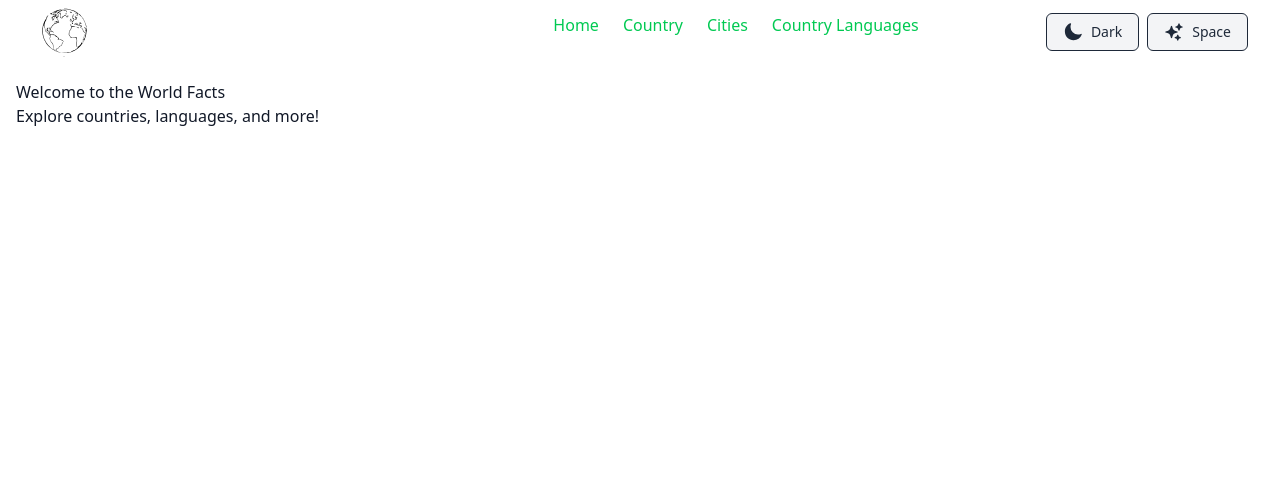
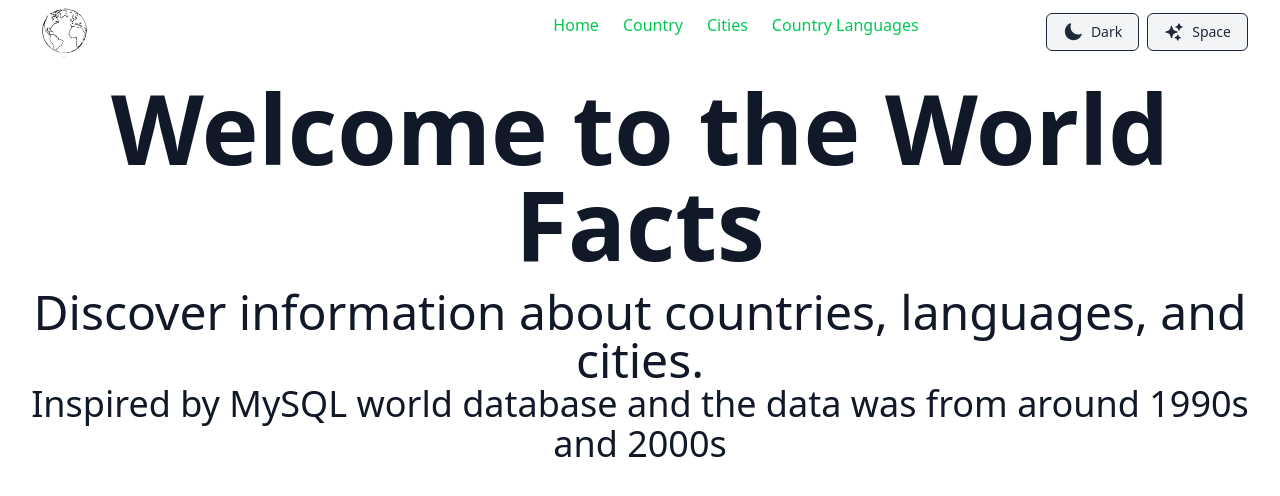
Before and after one commit to mcmnyages/WORLD_MySQL, a React (Vite) app in the folder frontend-react/: page / in a window 1280 px wide. Shown: the top 496 px of the page. Built offline with nearby package versions, Linux system fonts and the light colour scheme; no server answers.

Commit message:
feat: enhance LandingPage layout with improved styling and content

```diff
--- a/frontend-react/src/pages/LandingPage.tsx
+++ b/frontend-react/src/pages/LandingPage.tsx
@@ -2,10 +2,11 @@
 
 export default function LandingPage(){
     return(
-        <div className="landing-page">
-            <h1>Welcome to the World Facts</h1>
-            <p>Explore countries, languages, and more!</p>
-
+        <div className="landing-page mt-120px flex flex-col items-center justify-center text-center">
+         <h1 className="text-8xl font-bold">Welcome to the World Facts</h1>
+            <p className="text-5xl mt-4 ">Discover information about countries, languages, and cities.
+            </p>
+            <span className="text-4xl">Inspired by MySQL world database and the data was from around 1990s and 2000s</span>
         </div>
     )
 }
```
